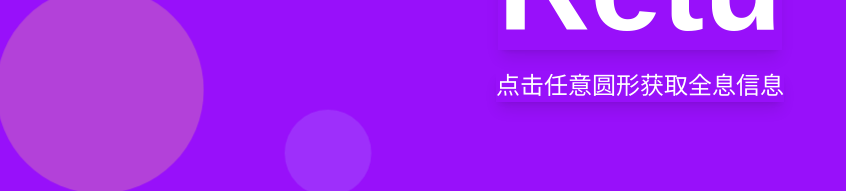
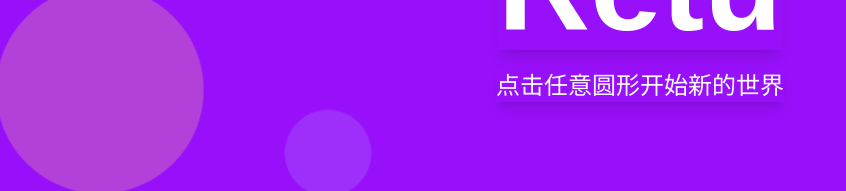
Before and after one commit to JinBroX/RetuMVP, a Next.js app: page / in a window 1280 px wide. Shown: the part 388-579 px from the top of the page, without its empty margins (0-846 px from the left). Built offline with nearby package versions, Linux system fonts and the light colour scheme.

Commit message:
fix: 更新首页组件样式和交互逻辑
- 优化圆圈动画效果和布局
- 改进点击事件处理流程
- 增强用户交互体验

```diff
--- a/components/HomeEntry.tsx
+++ b/components/HomeEntry.tsx
@@ -246,7 +246,7 @@ const HomeEntry = () => {
       `}</style>
 
       <div className="text-9xl font-bold text-white text-center z-10 shadow-lg">Retu</div>
-      <div className="text-2xl text-white text-center mt-5 shadow-lg">点击任意圆形获取全息信息</div>
+      <div className="text-2xl text-white text-center mt-5 shadow-lg">点击任意圆形开始新的世界</div>
 
       {circles.map((circle) => (
         <div
```
